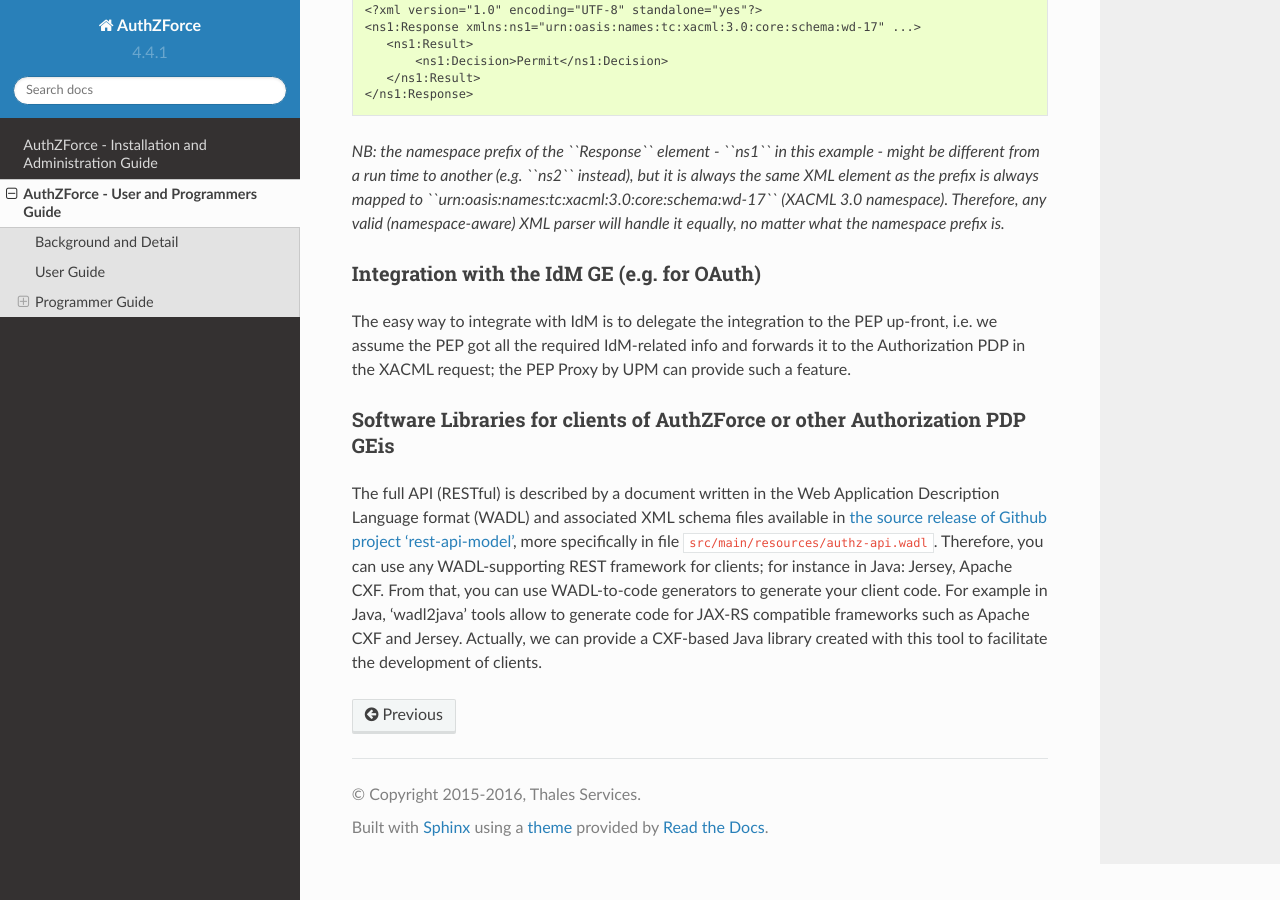
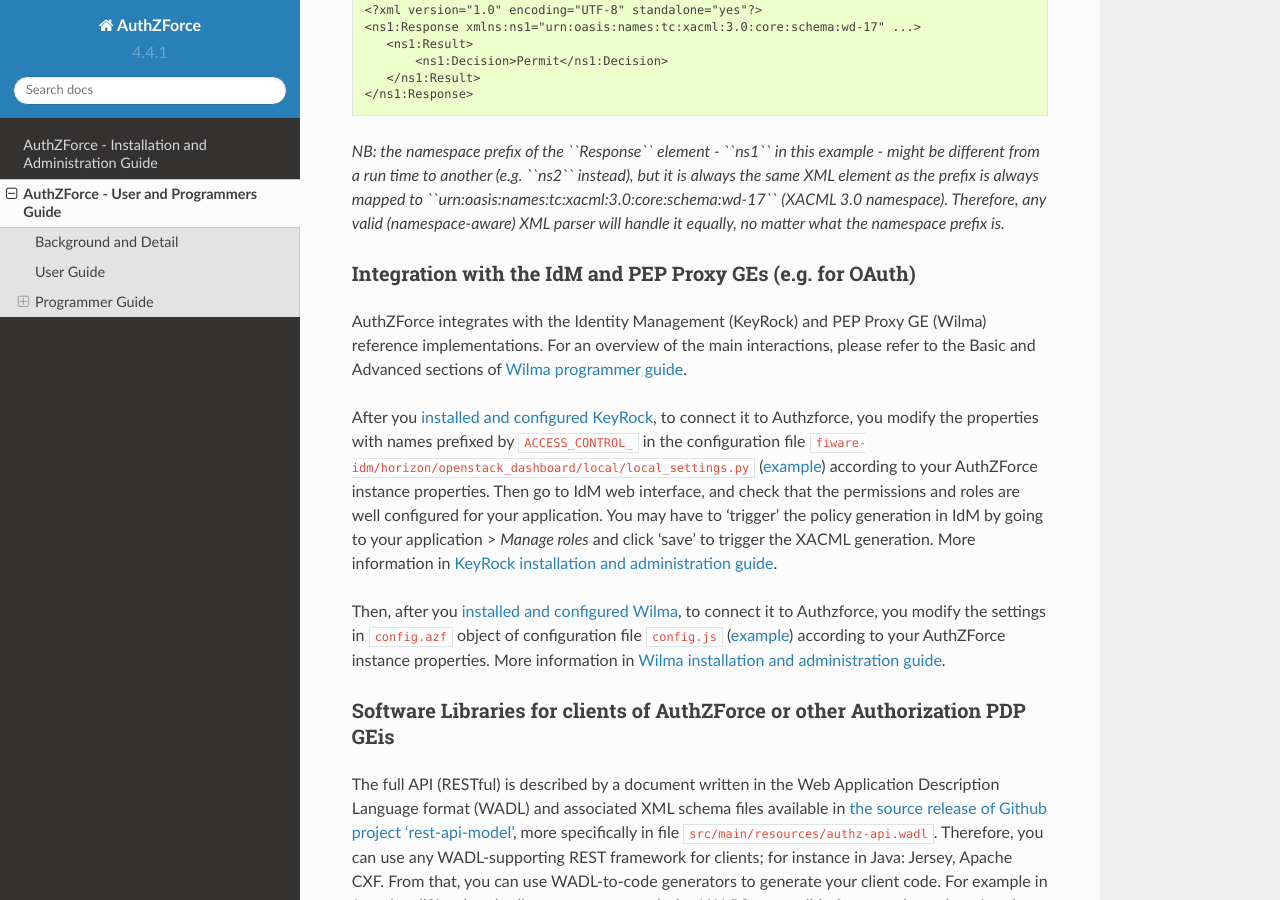
Before and after one commit to authzforce/fiware, a Sphinx documentation site: the page built from doc/UserAndProgrammersGuide.rst, in a window 1280 px wide and 900 px high, scrolled down 12218 px. Built offline with Sphinx 7.4.7 and the Read the Docs theme 2.0.0, drawn with Linux system fonts in a browser that asks for light colours; formulas are drawn with MathJax 3.

Commit message:
Fixes part of https://jira.fiware.org/browse/SEC-871

```diff
--- a/doc/UserAndProgrammersGuide.rst
+++ b/doc/UserAndProgrammersGuide.rst
@@ -559,9 +559,13 @@
 
 *NB: the namespace prefix of the ``Response`` element - ``ns1`` in this example - might be different from a run time to another (e.g. ``ns2`` instead), but it is always the same XML element as the prefix is always mapped to ``urn:oasis:names:tc:xacml:3.0:core:schema:wd-17`` (XACML 3.0 namespace). Therefore, any valid (namespace-aware) XML parser will handle it equally, no matter what the namespace prefix is.*
 
-Integration with the IdM GE (e.g. for OAuth)
+Integration with the IdM and PEP Proxy GEs (e.g. for OAuth)
 --------------------------------------------
-The easy way to integrate with IdM is to delegate the integration to the PEP up-front, i.e. we assume the PEP got all the required IdM-related info and forwards it to the Authorization PDP in the XACML request; the PEP Proxy by UPM can provide such a feature.
+AuthZForce integrates with the Identity Management (KeyRock) and PEP Proxy GE (Wilma) reference implementations. For an overview of the main interactions, please refer to the Basic and Advanced sections of `Wilma programmer guide <http://fiware-pep-proxy.readthedocs.org/en/latest/user_guide/#level-2-basic-authorization>`_.
+
+After you `installed and configured KeyRock <http://fiware-idm.readthedocs.org/en/latest/admin_guide.html>`_, to connect it to Authzforce, you modify the properties with names prefixed by ``ACCESS_CONTROL_`` in the configuration file ``fiware-idm/horizon/openstack_dashboard/local/local_settings.py`` (`example <https://github.com/ging/horizon/blob/master/openstack_dashboard/local/local_settings.py.example>`_) according to your AuthZForce instance properties. Then go to IdM web interface, and check that the permissions and roles are well configured for your application. You may have to 'trigger' the policy generation in IdM by going to your application > *Manage roles* and click 'save' to trigger the XACML generation. More information in `KeyRock installation and administration guide <http://fiware-idm.readthedocs.org/en/latest/admin_guide.html>`_.
+
+Then, after you `installed and configured Wilma <http://fiware-pep-proxy.readthedocs.org/en/latest/admin_guide/>`_, to connect it to Authzforce, you modify the settings in ``config.azf`` object of configuration file ``config.js`` (`example <https://github.com/ging/fiware-pep-proxy/blob/master/config.js.template>`_) according to your AuthZForce instance properties. More information in `Wilma installation and administration guide <http://fiware-pep-proxy.readthedocs.org/en/latest/admin_guide/>`_.
 
 Software Libraries for clients of AuthZForce or other Authorization PDP GEis
 ----------------------------------------------------------------------------
```
